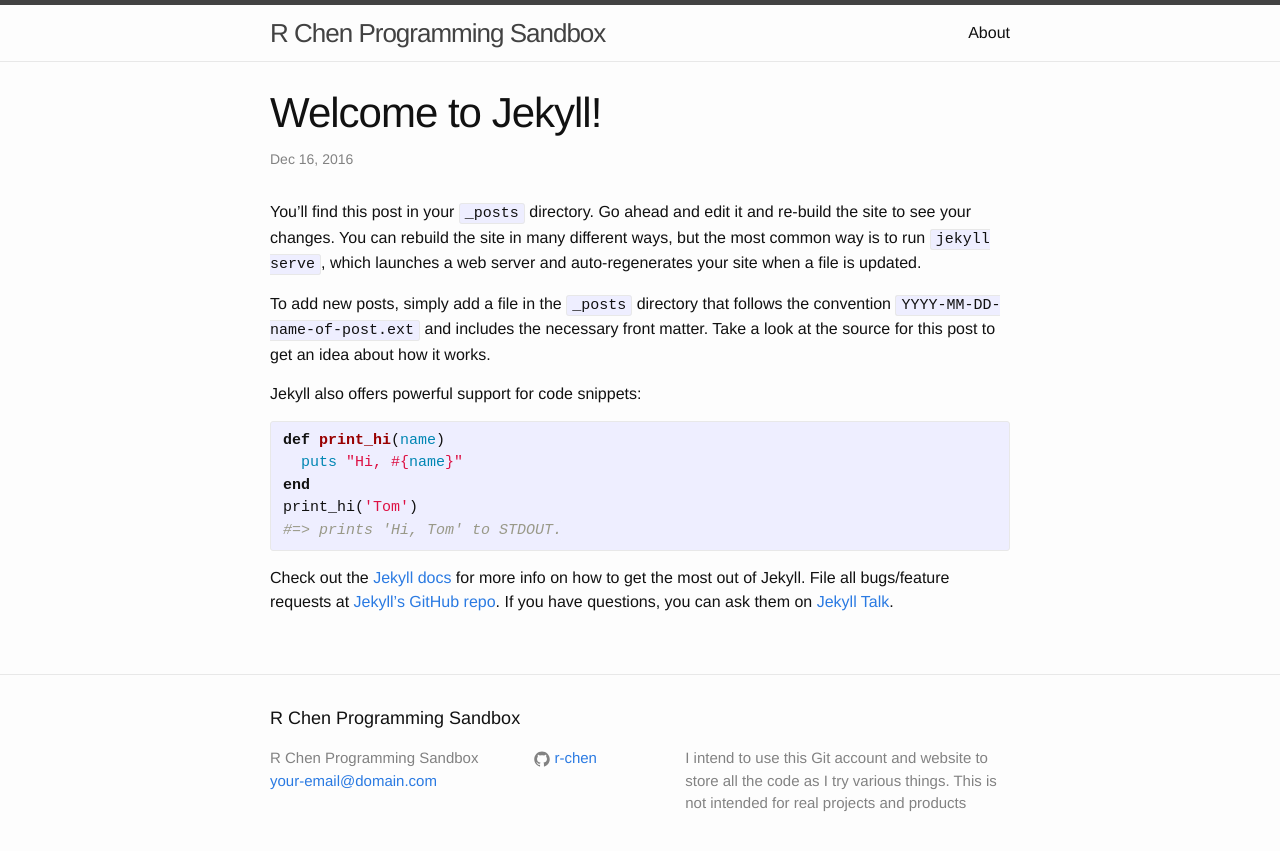
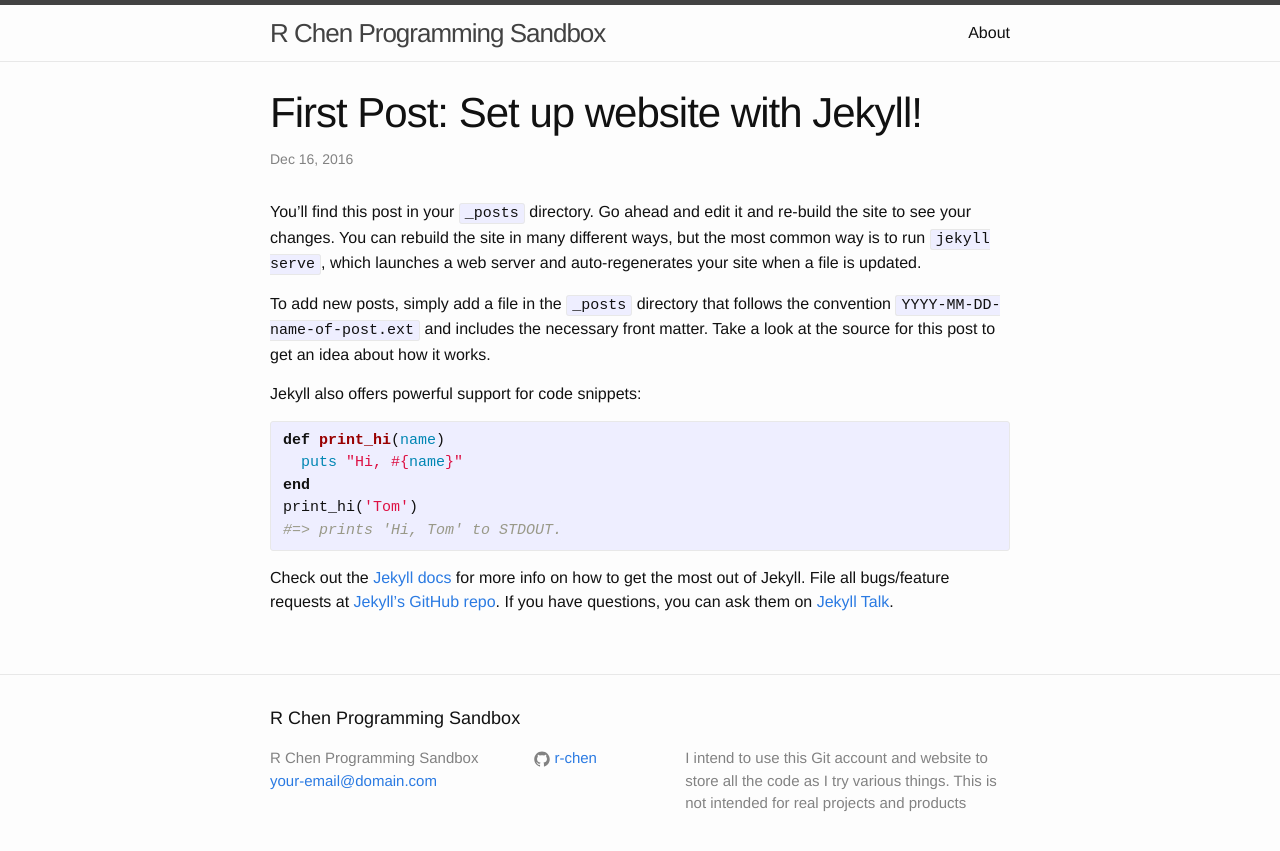
Before and after one commit to r-chen/r-chen.github.io, a Jekyll site: the page built from _posts/2016-12-16-Setup-Up-Website-With-jekyll.markdown, in a window 1280 px wide. Shown: the top 851 px of the page. Built offline with Jekyll 4.4.1, drawn with Linux system fonts in a browser that asks for light colours.

Commit message:
Update 2016-12-16-Setup-Up-Website-With-jekyll.markdown

```diff
--- a/_posts/2016-12-16-Setup-Up-Website-With-jekyll.markdown
+++ b/_posts/2016-12-16-Setup-Up-Website-With-jekyll.markdown
@@ -1,6 +1,6 @@
 ---
 layout: post
-title:  "Welcome to Jekyll!"
+title:  "First Post: Set up website with Jekyll!"
 date:   2016-12-16 16:47:02 -0500
 categories: jekyll update
 ---
```
